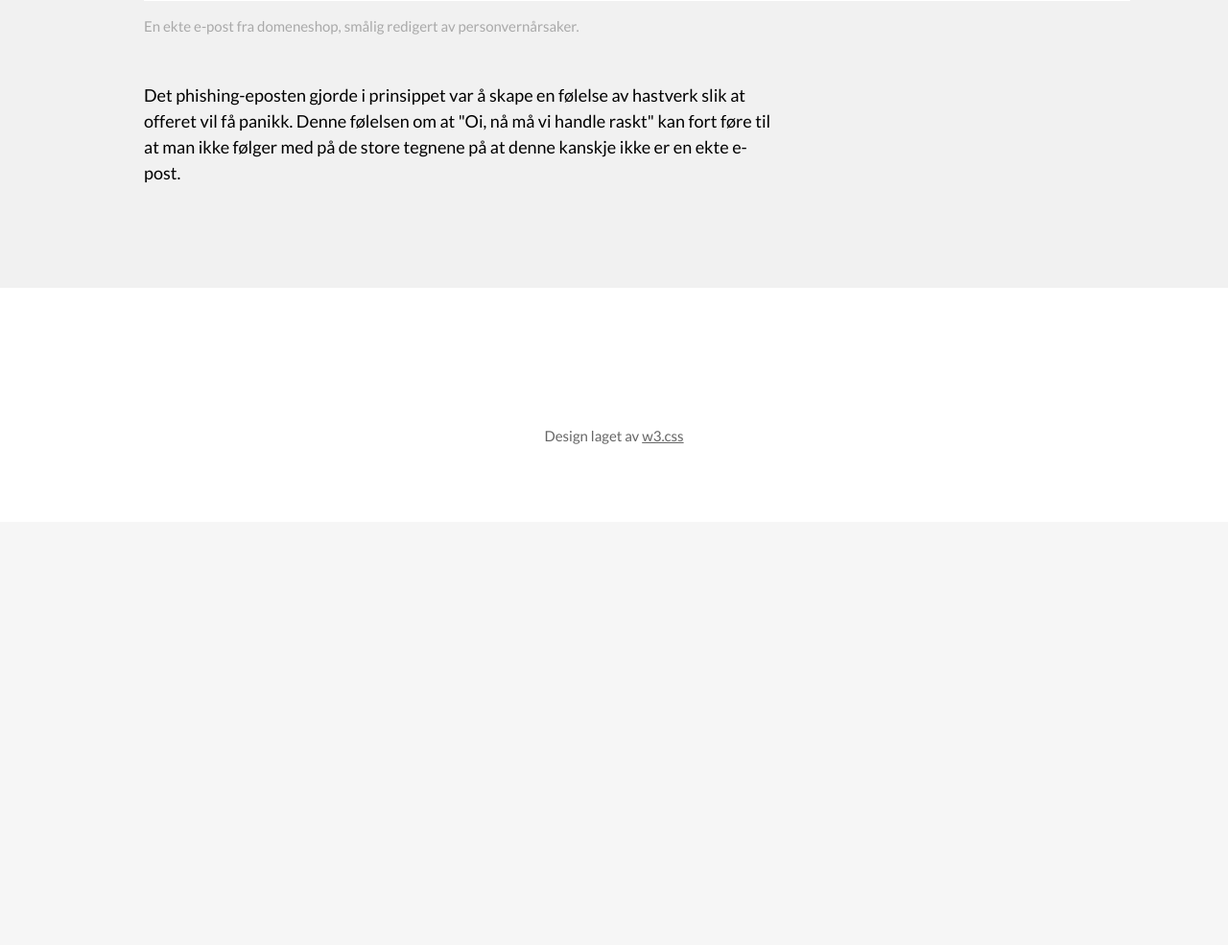
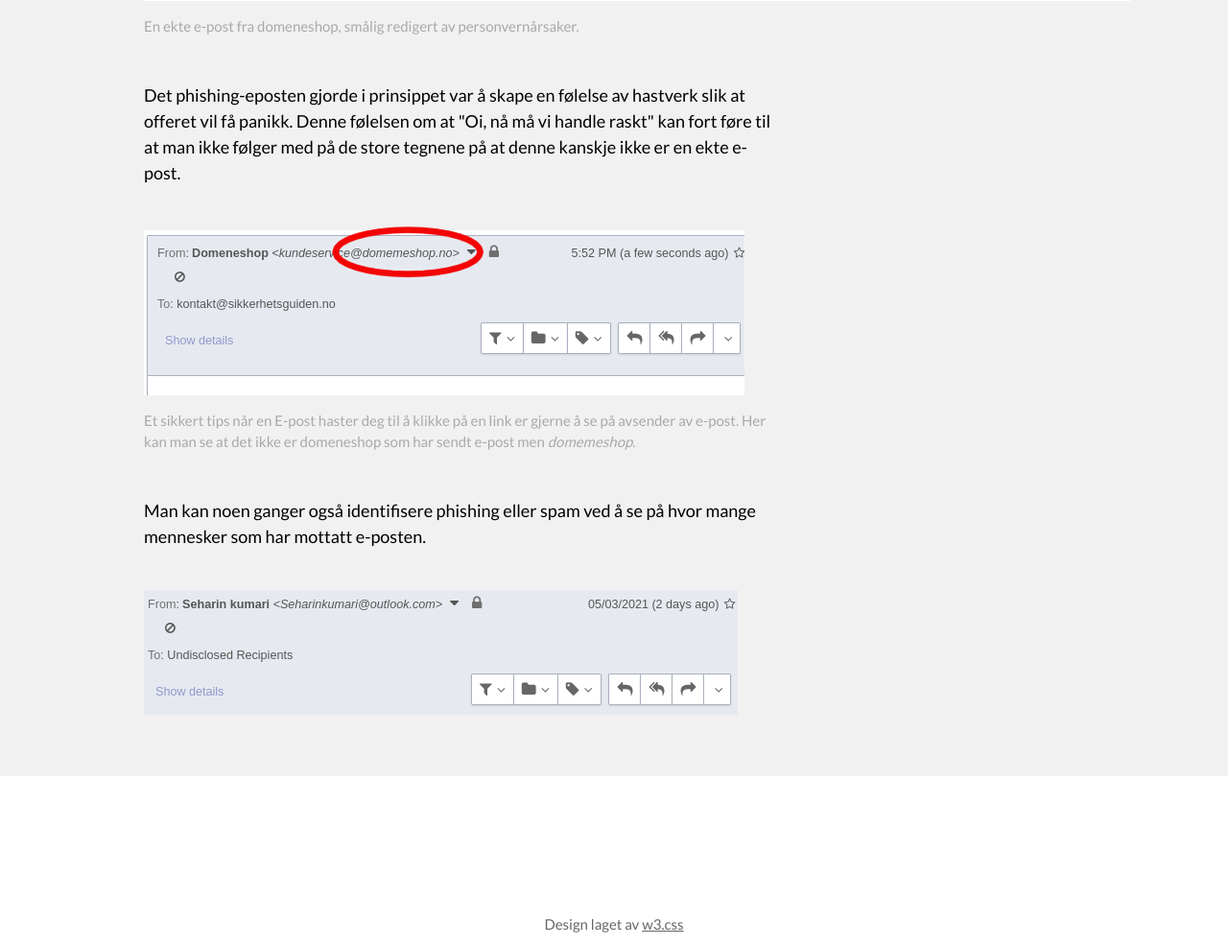
Before and after one commit to mojitoen/SP2, a Flask app: page /svindel in a window 1280 px wide. Shown: the part 4146-5131 px from the top of the page at 96% size. Before the commit the page ends 4609 px from the top, so only its background shows below. Run offline with Flask 2, Linux system fonts and the light colour scheme.

Commit message:
Skrevet mer, lagt til noen bilder

```diff
--- a/templates/swindle.html
+++ b/templates/swindle.html
@@ -107,7 +107,18 @@ body,h1,h2,h3,h4,h5,h6 {font-family: "Lato", sans-serif}
       <p style="color:#A9A9A9">En ekte e-post fra domeneshop, smålig redigert av personvernårsaker.</p>
 
       <h5 class="w3-padding-32">Det phishing-eposten gjorde i prinsippet var å skape en følelse av hastverk
-      slik at offeret vil få panikk. Denne følelsen om at "Oi, nå må vi handle raskt" kan fort føre til at man ikke følger med på de store tegnene på at denne kanskje ikke er en ekte e-post.</h5>
+      slik at offeret vil få panikk. Denne følelsen om at "Oi, nå må vi handle raskt" kan fort føre til at man ikke følger med på de store tegnene på at denne
+        kanskje ikke er en ekte e-post.</h5>
+
+      <img src="/static/domemeshop.png"/>
+      <p style="color:#A9A9A9">Et sikkert tips når en E-post haster deg til å klikke på en link er gjerne å se på
+      avsender av e-post. Her kan man se at det ikke er domeneshop som har sendt e-post men <em>domemeshop</em>.</p>
+
+
+
+    <h5 class="w3-padding-32">Man kan noen ganger også identifisere phishing eller
+      spam ved å se på hvor mange mennesker som har mottatt e-posten.</h5>
+      <img src="/static/undisclosedrecipients.png"/>
     </div>
   </div>
 </div>
```
Also changed, not shown: static/domemeshop.png (added), static/undisclosedrecipients.png (added).
